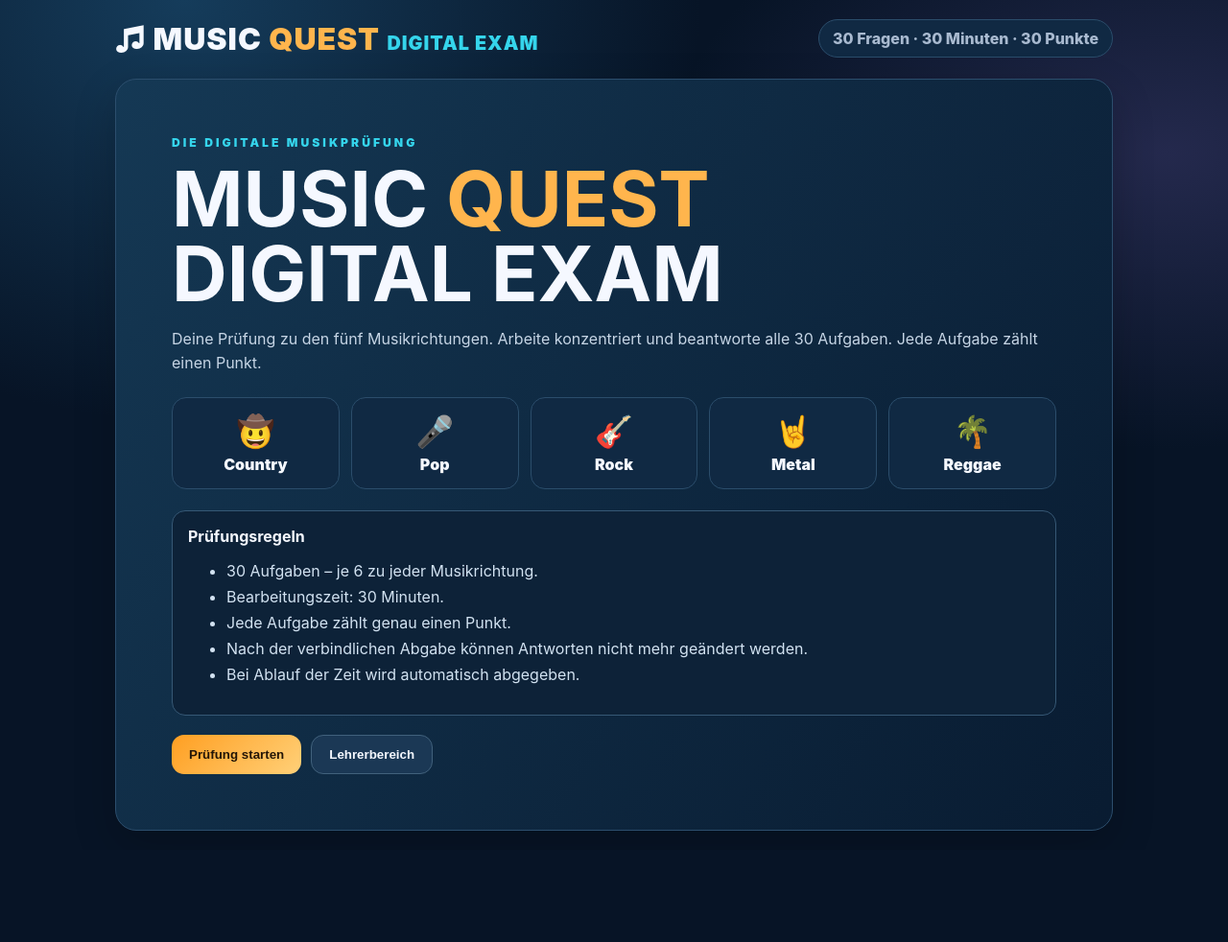
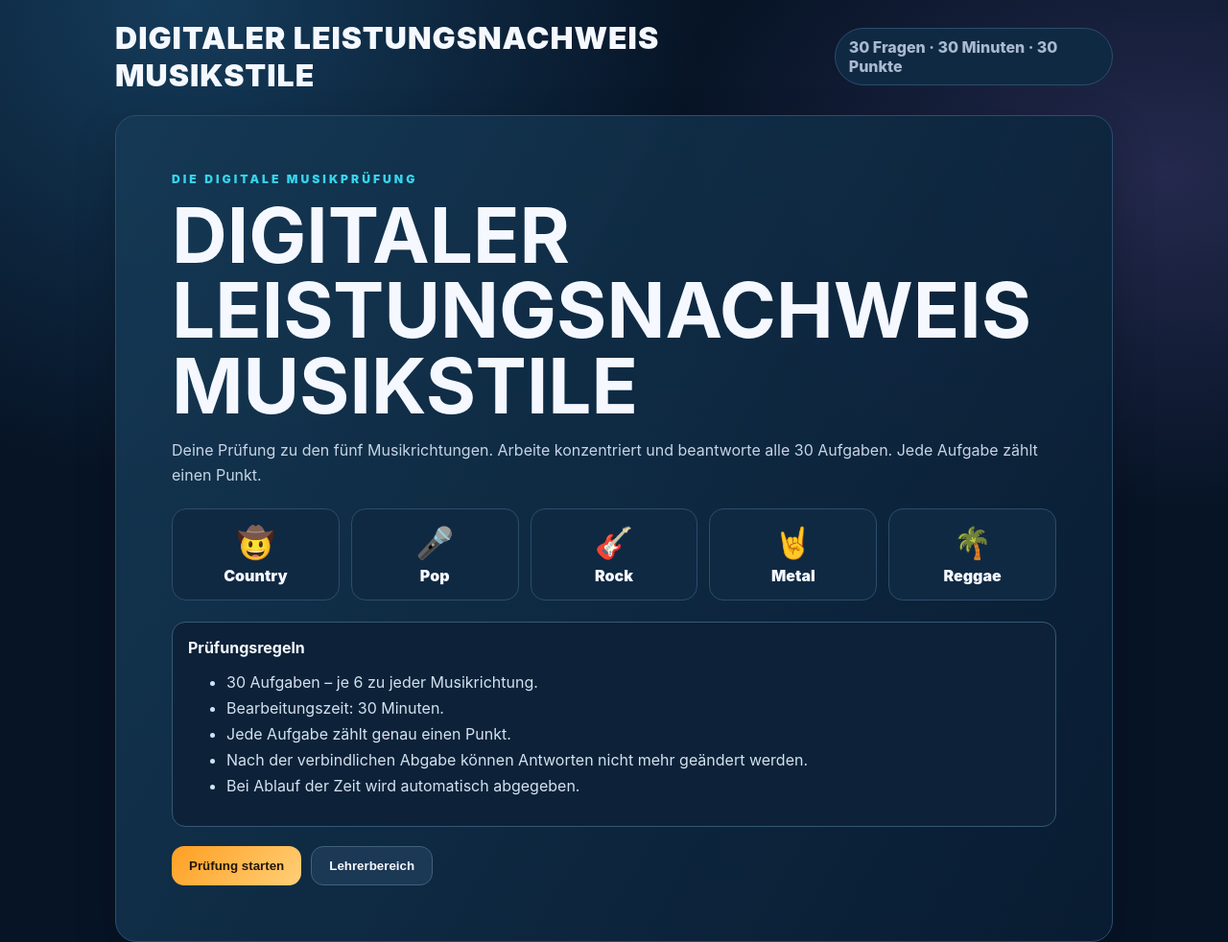
Before and after one commit to vincentfungogh92/music-quest-pruefung, a plain HTML site: page index.html in a window 1280 px wide. Shown: the whole page at 96% size. Before the commit the page ends 886 px from the top, so only its background shows below. Drawn offline with nearby package versions, Linux system fonts and the light colour scheme.

Commit message:
Add files via upload

```diff
--- a/index.html
+++ b/index.html
@@ -2,7 +2,7 @@
 <html lang="de">
 <head>
 <meta charset="utf-8"><meta name="viewport" content="width=device-width,initial-scale=1">
-<meta name="theme-color" content="#071426"><title>MUSIC QUEST – DIGITAL EXAM</title>
+<meta name="theme-color" content="#071426"><title>Digitaler Leistungsnachweis Musikstile</title>
 <style>
 :root{--bg:#071426;--panel:#10243c;--panel2:#17324f;--line:#2b4d6b;--cyan:#35d5ec;--orange:#ffb54d;--text:#f5f8ff;--muted:#a9bad0;--green:#4de0a2;--red:#ff748b}
 *{box-sizing:border-box}body{margin:0;color:var(--text);font-family:Inter,system-ui,-apple-system,Segoe UI,Arial,sans-serif;background:radial-gradient(ellipse at 15% 0%,#153c5b 0,transparent 35%),radial-gradient(ellipse at 95% 18%,#24294d 0,transparent 30%),var(--bg);min-height:100vh}
@@ -38,12 +38,12 @@
 <script src="config.js"></script>
 </head>
 <body><div class="wrap">
-<header class="top"><div class="logo">♫ MUSIC <span>QUEST</span> <small style="color:var(--cyan);font-size:.62em">DIGITAL EXAM</small></div><div class="chip">30 Fragen · 30 Minuten · 30 Punkte</div></header>
+<header class="top"><div class="logo">DIGITALER LEISTUNGSNACHWEIS MUSIKSTILE</div><div class="chip">30 Fragen · 30 Minuten · 30 Punkte</div></header>
 
 <section id="home" class="screen active">
   <div class="hero">
     <div class="kicker">DIE DIGITALE MUSIKPRÜFUNG</div>
-    <h1>MUSIC <span>QUEST</span><br>DIGITAL EXAM</h1>
+    <h1>DIGITALER LEISTUNGSNACHWEIS<br>MUSIKSTILE</h1>
     <p>Deine Prüfung zu den fünf Musikrichtungen. Arbeite konzentriert und beantworte alle 30 Aufgaben. Jede Aufgabe zählt einen Punkt.</p>
     <div class="grid">
       <div class="genre"><b>🤠</b>Country</div><div class="genre"><b>🎤</b>Pop</div><div class="genre"><b>🎸</b>Rock</div><div class="genre"><b>🤘</b>Metal</div><div class="genre"><b>🌴</b>Reggae</div>
```
